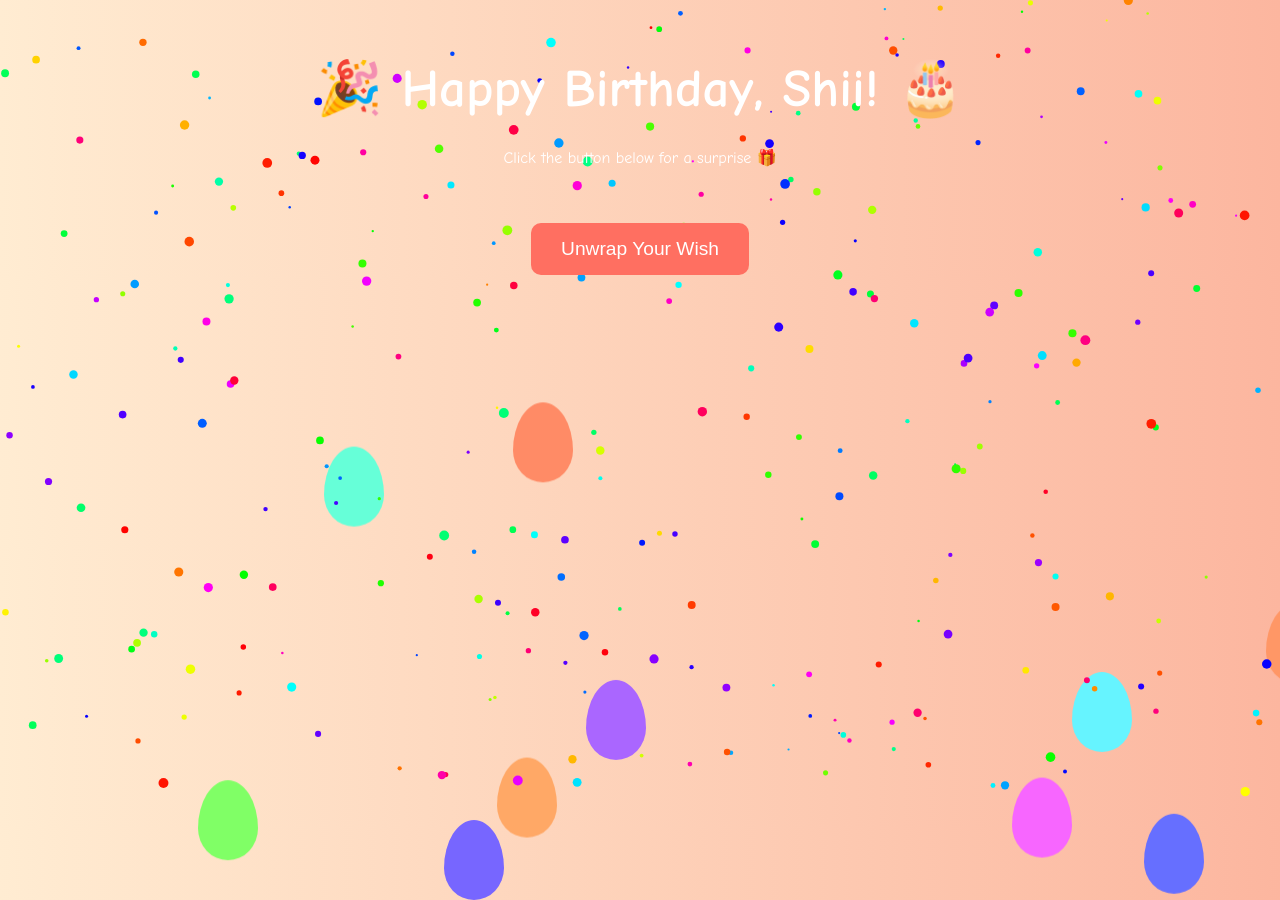
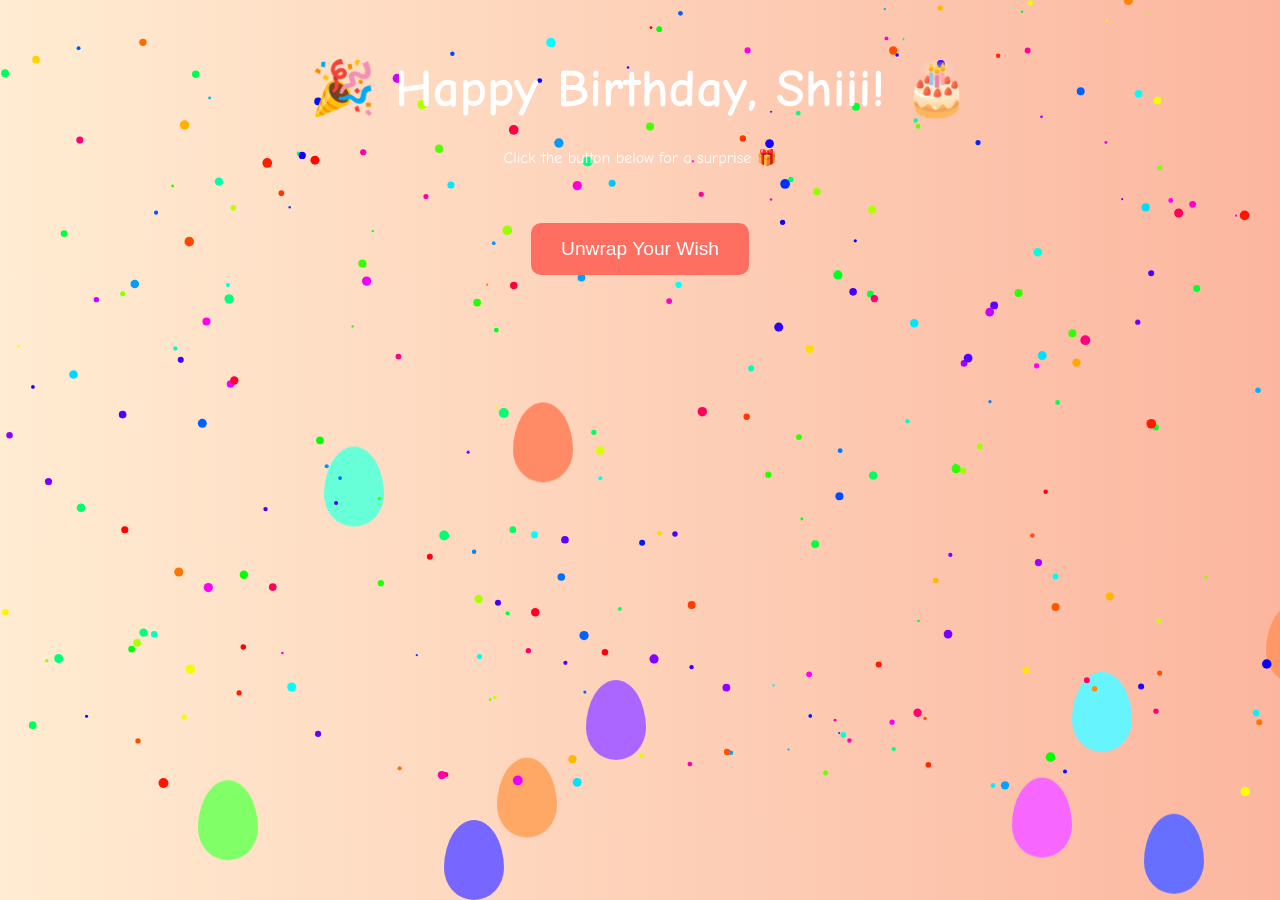
Before and after one commit to celebrate-254/shiii, a plain HTML site: page index.html in a window 1280 px wide. Shown: the top 900 px of the page. Drawn offline with Linux system fonts and the light colour scheme.

Commit message:
index.html

```diff
--- a/index.html
+++ b/index.html
@@ -81,7 +81,7 @@
   <canvas id="confetti"></canvas>
 
   <div class="content">
-    <h1>🎉 Happy Birthday, Shii! 🎂</h1>
+    <h1>🎉 Happy Birthday, Shiii! 🎂</h1>
     <p>Click the button below for a surprise 🎁</p>
     <button onclick="showMessage()">Unwrap Your Wish</button>
     <p id="message">Dear Shi, may your day be filled with love, laughter, and cake! 🎈💖<br>You’re a gift to everyone who knows you. Enjoy your day to the fullest!</p>
```
